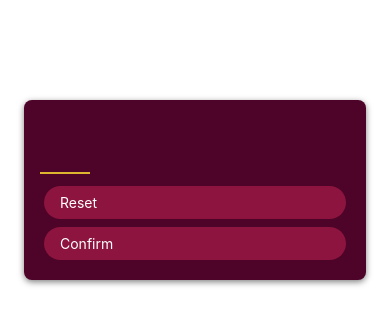
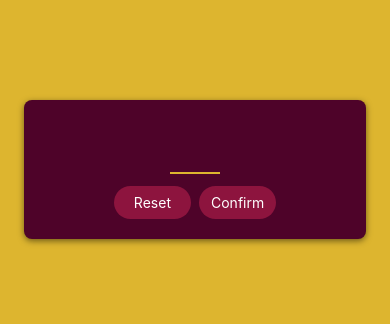
Before and after one commit to newtonfav/Predict, a React Native app: screen / in a window 390 px wide. Shown: the top 324 px of the page. Built offline with nearby package versions, Linux system fonts and the light colour scheme.

Commit message:
added background color

```diff
--- a/App.tsx
+++ b/App.tsx
@@ -1,9 +1,18 @@
 import React from "react";
-import { StyleSheet } from "react-native";
+import { StyleSheet, View } from "react-native";
 import StartGameScreen from "./screens/StartGameScreen";
 
 export default function App() {
-  return <StartGameScreen />;
+  return (
+    <View style={styles.rootContainer}>
+      <StartGameScreen />
+    </View>
+  );
 }
 
-const styles = StyleSheet.create({});
+const styles = StyleSheet.create({
+  rootContainer: {
+    backgroundColor: "#ddb52f",
+    flex: 1,
+  },
+});
--- a/components/PrimaryButton.tsx
+++ b/components/PrimaryButton.tsx
@@ -31,6 +31,7 @@
   },
 
   buttonInnerContainer: {
+    alignItems: "center",
     backgroundColor: "#8d143e",
     paddingVertical: 8,
     paddingHorizontal: 16,
--- a/screens/StartGameScreen.tsx
+++ b/screens/StartGameScreen.tsx
@@ -10,14 +10,22 @@
         maxLength={2}
         keyboardType="number-pad"
       />
-      <PrimaryButton>Reset</PrimaryButton>
-      <PrimaryButton>Confirm</PrimaryButton>
+      <View style={styles.buttonsContainer}>
+        <View style={styles.buttonContainer}>
+          <PrimaryButton>Reset</PrimaryButton>
+        </View>
+        <View style={styles.buttonContainer}>
+          <PrimaryButton>Confirm</PrimaryButton>
+        </View>
+      </View>
     </View>
   );
 }
 
 const styles = StyleSheet.create({
   inputContainer: {
+    justifyContent: "center",
+    alignItems: "center",
     padding: 16,
     marginHorizontal: 24,
     borderRadius: 8,
@@ -41,4 +49,10 @@
     fontWeight: "bold",
     textAlign: "center",
   },
+  buttonsContainer: {
+    flexDirection: "row",
+  },
+  buttonContainer: {
+    flex: 1,
+  },
 });
```
